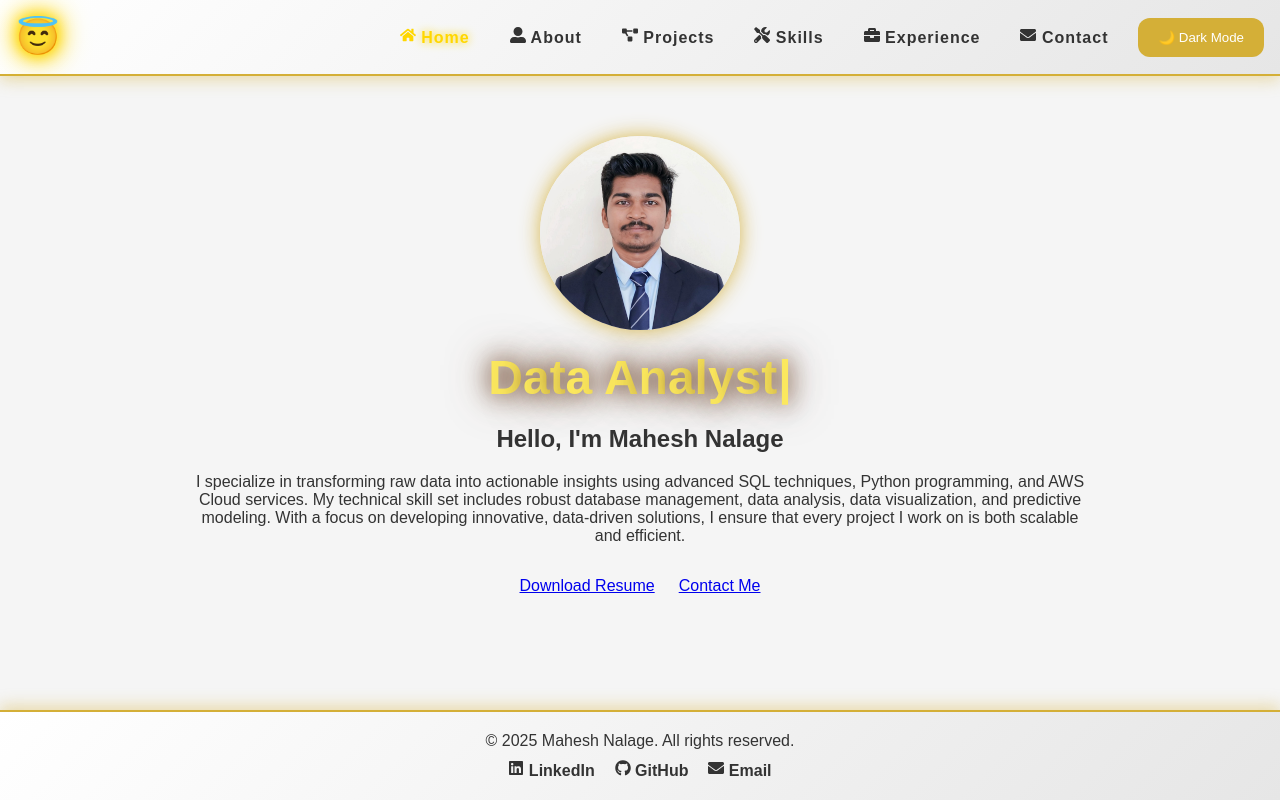
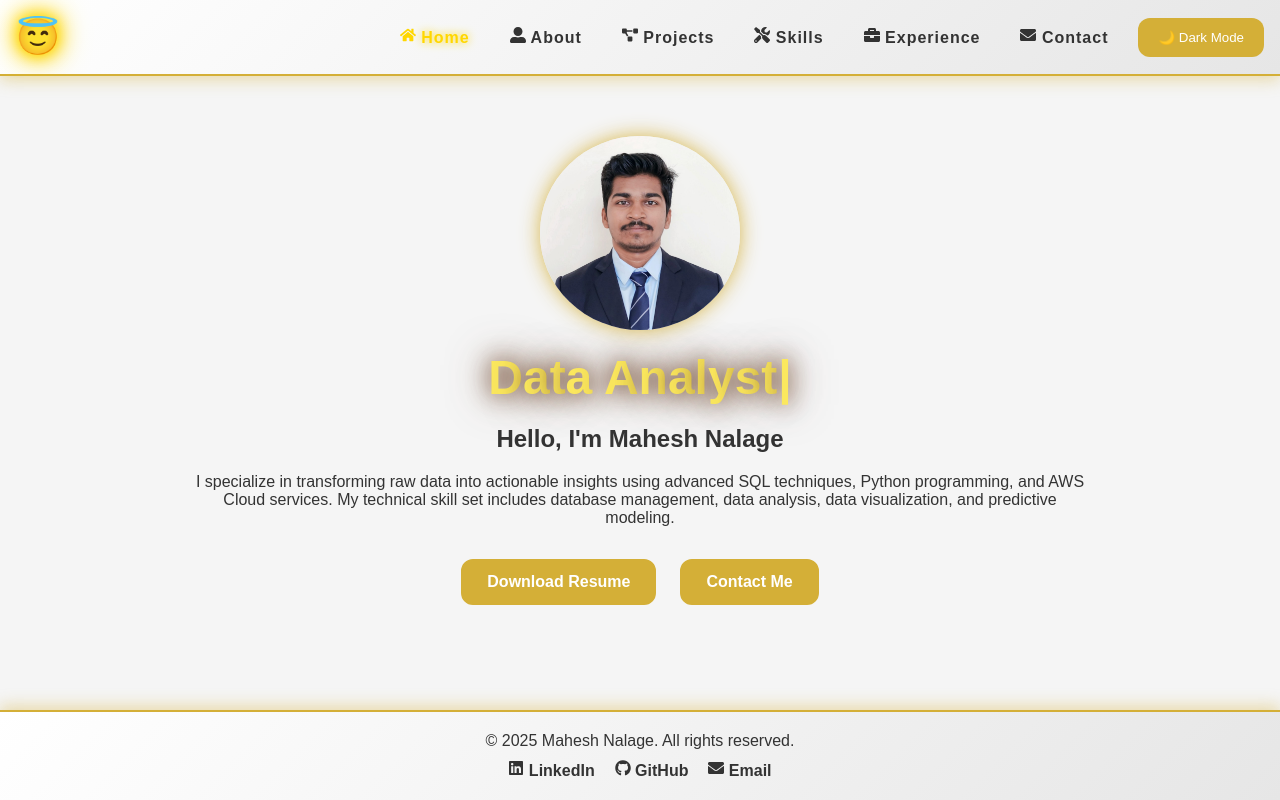
Before and after one commit to maheshnalage/portfolio, a React (Create React App) app: page / in a window 1280 px wide. Built offline with nearby package versions, Linux system fonts and the light colour scheme.

Commit message:
Update HeroSection.jsx

```diff
--- a/src/components/HeroSection.jsx
+++ b/src/components/HeroSection.jsx
@@ -1,7 +1,7 @@
 import React from 'react';
-import { Link } from 'react-router-dom'; // If you're using React Router
+import { Link } from 'react-router-dom';
 import avatar from '../assets/avatar.jpg';
-import resumeFile from '../assets/MaheshNalageResume.pdf'; // Place your resume file in /src/assets/
+// If using public folder for PDF, just do: href="/MaheshNalageResume.pdf"
 import TypewriterText from './Typewriter';
 
 function HeroSection() {
@@ -9,32 +9,32 @@ function HeroSection() {
     <div className="hero-section">
       <img
         src={avatar}
-        alt="Mahesh Harishchandra Nalage"
+        alt="Mahesh Nalage"
         className="profile-img"
       />
       <TypewriterText />
+
       <h2>Hello, I'm Mahesh Nalage</h2>
       <p>
         I specialize in transforming raw data into actionable insights using
         advanced SQL techniques, Python programming, and AWS Cloud services.
-        My technical skill set includes robust database management, data
-        analysis, data visualization, and predictive modeling. With a focus
-        on developing innovative, data-driven solutions, I ensure that every
-        project I work on is both scalable and efficient.
+        My technical skill set includes database management, data analysis,
+        data visualization, and predictive modeling.
       </p>
 
+      {/* Button container */}
       <div className="hero-buttons">
-        {/* Download Resume Button */}
+        {/* Download Resume button */}
         <a
-          href={resumeFile}
+          href="/MaheshNalageResume.pdf"
           download="MaheshNalageResume.pdf"
-          className="resume-button"
+          className="hero-button"
         >
           Download Resume
         </a>
 
-        {/* Contact Me Button (Links to /contact page) */}
-        <Link to="/contact" className="contact-button">
+        {/* Contact Me button */}
+        <Link to="/contact" className="hero-button">
           Contact Me
         </Link>
       </div>
```
